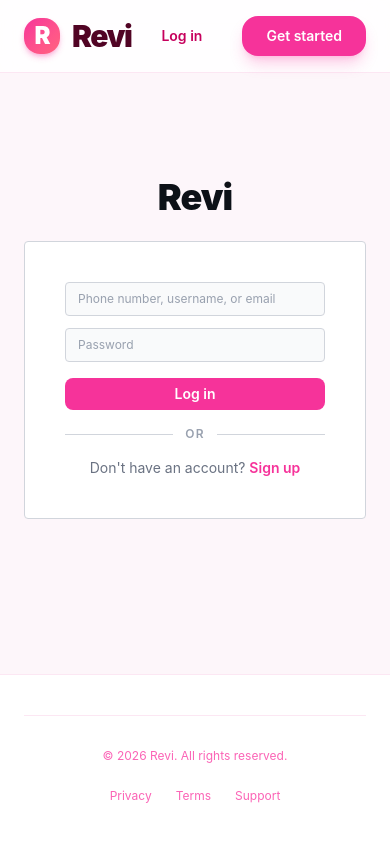
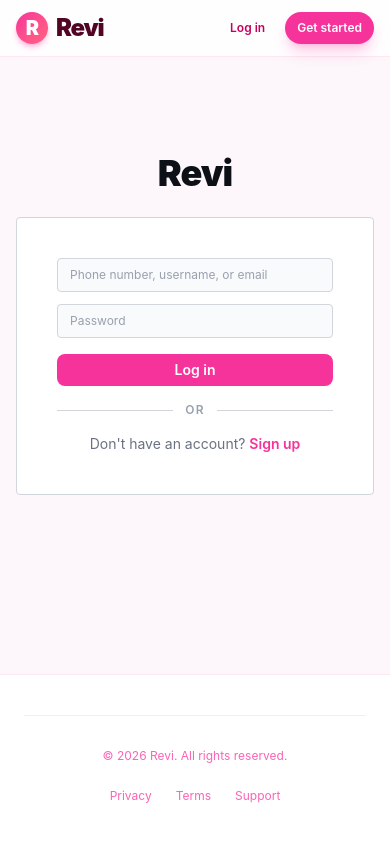
Before and after one commit to rei70007/Insta_Clone, a SvelteKit app: page /login in a window 390 px wide. Built offline with nearby package versions, Linux system fonts and the light colour scheme.

Commit message:
fix navbar layout for mobile screens

```diff
--- a/src/routes/+layout.svelte
+++ b/src/routes/+layout.svelte
@@ -8,40 +8,43 @@
 <div class="flex min-h-screen flex-col bg-pink-50/70 antialiased selection:bg-pink-200 selection:text-pink-950">
   <!-- Navigation Bar -->
   <nav class="sticky top-0 z-50 border-b border-pink-100 bg-white/85 backdrop-blur-xl">
-    <div class="mx-auto flex w-full max-w-7xl items-center justify-between px-6 py-4">
+    <div class="mx-auto flex w-full max-w-7xl items-center justify-between px-4 sm:px-6 py-3 sm:py-4">
       <!-- Logo -->
-      <a href="/" class="flex items-center gap-3 group">
-        <div class="flex h-9 w-9 items-center justify-center rounded-2xl bg-gradient-to-br from-pink-500 to-rose-400 text-white shadow-md shadow-pink-500/30 transition-transform group-hover:scale-105">
-          <span class="text-2xl font-black tracking-tighter">R</span>
+      <a href="/" class="flex items-center gap-2 sm:gap-3 group shrink-0">
+        <div class="flex h-8 w-8 sm:h-9 sm:w-9 items-center justify-center rounded-2xl bg-gradient-to-br from-pink-500 to-rose-400 text-white shadow-md shadow-pink-500/30 transition-transform group-hover:scale-105">
+          <span class="text-xl sm:text-2xl font-black tracking-tighter">R</span>
         </div>
-        <span class="text-3xl font-black tracking-tighter text-pink-950">Revi</span>
+        <span class="text-2xl sm:text-3xl font-black tracking-tighter text-pink-950">Revi</span>
       </a>
 
       <!-- Navigation Links -->
-      <div class="flex items-center gap-8 text-sm font-semibold">
+      <div class="flex items-center gap-2 sm:gap-8 text-sm font-semibold">
         {#if data?.user}
           <!-- Logged In State -->
-          <div class="flex items-center gap-8">
+          <div class="flex items-center gap-2 sm:gap-8">
+
             <!-- Upload Button -->
-            <a
-              href="/upload"
-              class="inline-flex items-center justify-center gap-2 rounded-2xl bg-pink-500 px-6 py-2.5 font-semibold text-white shadow-lg shadow-pink-500/25 transition-all duration-200 hover:bg-pink-600 hover:shadow-xl hover:shadow-pink-500/40 active:scale-[0.97]"
+
+              <a href="/upload"
+              class="inline-flex items-center justify-center gap-1 sm:gap-2 rounded-2xl bg-pink-500 px-3 sm:px-6 py-2 sm:py-2.5 font-semibold text-white shadow-lg shadow-pink-500/25 transition-all duration-200 hover:bg-pink-600 hover:shadow-xl hover:shadow-pink-500/40 active:scale-[0.97] text-xs sm:text-sm"
             >
-              <svg xmlns="http://www.w3.org/2000/svg" class="h-4 w-4" fill="none" viewBox="0 0 24 24" stroke="currentColor" stroke-width="3">
+              <svg xmlns="http://www.w3.org/2000/svg" class="h-3.5 w-3.5 sm:h-4 sm:w-4" fill="none" viewBox="0 0 24 24" stroke="currentColor" stroke-width="3">
                 <path stroke-linecap="round" stroke-linejoin="round" d="M12 4v16m8-8H4" />
               </svg>
-              Upload
+              <!-- Hide text on very small screens -->
+              <span class="hidden xs:inline sm:inline">Upload</span>
             </a>
 
             <!-- Profile -->
-            <a
-              href="/profile/{data.user.id}"
-              class="group flex items-center gap-3 rounded-2xl py-1 pr-3 transition-all hover:bg-pink-100"
+
+             <a href="/profile/{data.user.id}"
+              class="group flex items-center gap-2 sm:gap-3 rounded-2xl py-1 sm:pr-3 transition-all hover:bg-pink-100"
             >
               <!-- Avatar -->
-              <div class="flex h-9 w-9 items-center justify-center overflow-hidden rounded-2xl border border-pink-200 bg-pink-50 text-sm font-bold uppercase text-pink-600 ring-2 ring-white transition-all group-hover:ring-pink-200 group-hover:bg-pink-100">
+              <div class="flex h-8 w-8 sm:h-9 sm:w-9 items-center justify-center overflow-hidden rounded-2xl border border-pink-200 bg-pink-50 text-xs sm:text-sm font-bold uppercase text-pink-600 ring-2 ring-white transition-all group-hover:ring-pink-200 group-hover:bg-pink-100 shrink-0">
                 {data.user.username[0]}
               </div>
+              <!-- Hide name on mobile -->
               <div class="hidden md:block">
                 <div class="font-semibold text-pink-950">{data.user.username}</div>
                 <div class="text-[10px] text-pink-400 -mt-0.5">View profile</div>
@@ -50,25 +53,24 @@
 
             <!-- Logout -->
             <form method="POST" action="/?/logout">
-              <button
-                class="rounded-xl px-5 py-2 text-sm font-medium text-pink-400 transition-all hover:bg-pink-100 hover:text-rose-500"
-              >
+              <button class="rounded-xl px-2 sm:px-5 py-2 text-xs sm:text-sm font-medium text-pink-400 transition-all hover:bg-pink-100 hover:text-rose-500">
                 Logout
               </button>
             </form>
+
           </div>
         {:else}
           <!-- Logged Out State -->
-          <div class="flex items-center gap-4">
-            <a
-              href="/login"
-              class="rounded-2xl px-6 py-2.5 font-semibold text-pink-700 transition-colors hover:text-pink-900 hover:bg-pink-100"
+          <div class="flex items-center gap-2 sm:gap-4">
+
+             <a href="/login"
+              class="rounded-2xl px-3 sm:px-6 py-2 sm:py-2.5 text-xs sm:text-sm font-semibold text-pink-700 transition-colors hover:text-pink-900 hover:bg-pink-100"
             >
               Log in
             </a>
-            <a
-              href="/register"
-              class="inline-flex items-center justify-center rounded-2xl bg-pink-500 px-6 py-2.5 font-semibold text-white shadow-lg shadow-pink-500/25 transition-all hover:bg-pink-600 hover:shadow-xl active:scale-[0.97]"
+
+              <a href="/register"
+              class="inline-flex items-center justify-center rounded-2xl bg-pink-500 px-3 sm:px-6 py-2 sm:py-2.5 text-xs sm:text-sm font-semibold text-white shadow-lg shadow-pink-500/25 transition-all hover:bg-pink-600 hover:shadow-xl active:scale-[0.97]"
             >
               Get started
             </a>
@@ -79,7 +81,7 @@
   </nav>
 
   <!-- Page Content -->
-  <main class="mx-auto w-full max-w-7xl flex-grow px-6 py-10 sm:py-14">
+  <main class="mx-auto w-full max-w-7xl flex-grow px-4 sm:px-6 py-8 sm:py-14">
     {@render children()}
   </main>
 
```
